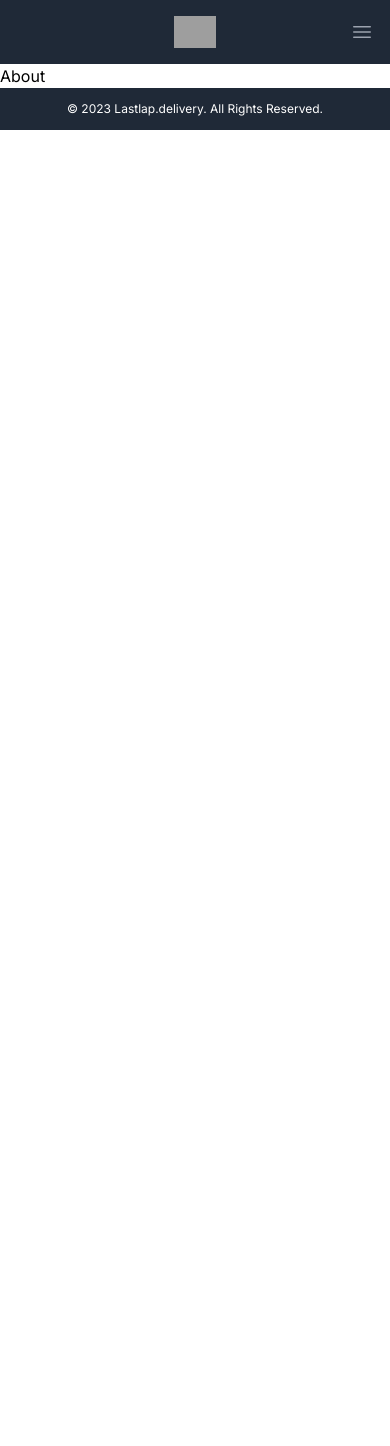
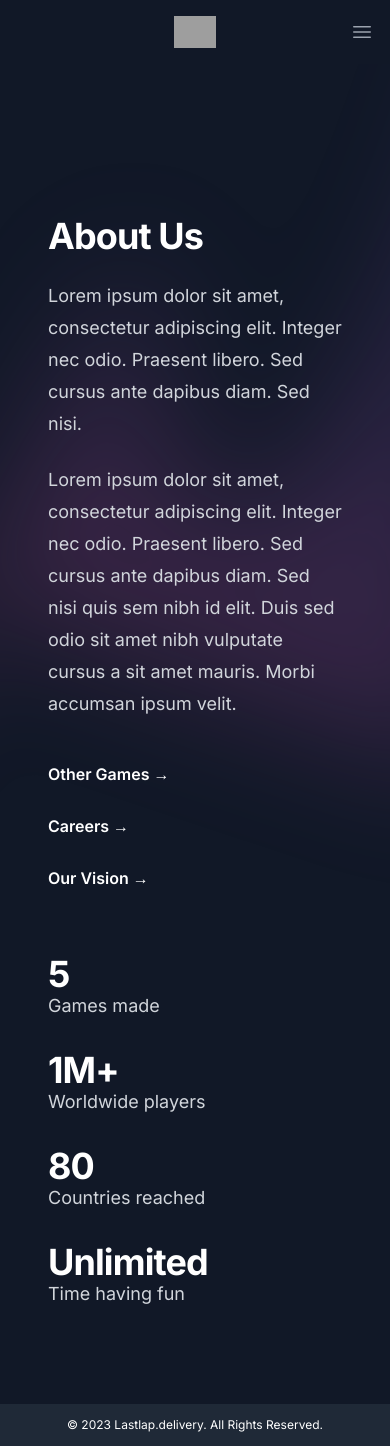
Before and after one commit to ViktorsLV/concentration, a Next.js app: page /about in a window 390 px wide. Before the commit the page ends 844 px from the top, so only its background shows below. Built offline with nearby package versions, Linux system fonts and the light colour scheme; grey boxes are pictures that could not be loaded.

Commit message:
created background gradient and primary color theme

```diff
--- a/src/app/about/page.js
+++ b/src/app/about/page.js
@@ -1,5 +1,47 @@
+const links = [
+  { name: 'Other Games', href: '#' },
+  { name: 'Careers', href: '#' },
+  { name: 'Our Vision', href: '#' }
+];
+const stats = [
+  { name: 'Games made', value: '5' },
+  { name: 'Worldwide players', value: '1M+' },
+  { name: 'Countries reached', value: '80' },
+  { name: 'Time having fun', value: 'Unlimited' }
+];
+
 const About = () => {
-  return <div>About</div>;
+  return (
+    <div className="px-6 mx-auto max-w-7xl lg:px-8">
+      <div className="max-w-2xl mx-auto lg:mx-0">
+        <h2 className="text-4xl font-bold tracking-tight text-white sm:text-6xl">About Us</h2>
+        <p className="mt-6 text-lg leading-8 text-gray-300">
+          Lorem ipsum dolor sit amet, consectetur adipiscing elit. Integer nec odio. Praesent libero. Sed cursus ante dapibus diam. Sed nisi.
+        </p>
+        <p className="mt-6 text-lg leading-8 text-gray-300">
+          Lorem ipsum dolor sit amet, consectetur adipiscing elit. Integer nec odio. Praesent libero. Sed cursus ante dapibus diam. Sed nisi quis sem nibh id
+          elit. Duis sed odio sit amet nibh vulputate cursus a sit amet mauris. Morbi accumsan ipsum velit.
+        </p>
+      </div>
+      <div className="max-w-2xl mx-auto mt-10 lg:mx-0 lg:max-w-none">
+        <div className="grid grid-cols-1 text-base font-semibold leading-7 text-white duration-300 hover:opacity-90 gap-x-8 gap-y-6 sm:grid-cols-2 md:flex lg:gap-x-10">
+          {links.map((link) => (
+            <a key={link.name} href={link.href}>
+              {link.name} <span aria-hidden="true">&rarr;</span>
+            </a>
+          ))}
+        </div>
+        <dl className="grid grid-cols-1 gap-8 mt-16 sm:mt-20 sm:grid-cols-2 lg:grid-cols-4">
+          {stats.map((stat) => (
+            <div key={stat.name} className="flex flex-col-reverse">
+              <dt className="text-lg leading-7 text-gray-300">{stat.name}</dt>
+              <dd className="text-4xl font-bold leading-9 tracking-tight text-white">{stat.value}</dd>
+            </div>
+          ))}
+        </dl>
+      </div>
+    </div>
+  );
 };
 
 export default About;
--- /dev/null
+++ b/src/app/components/BackgroundDark.jsx
@@ -0,0 +1,28 @@
+const BackgroundDark = () => {
+  return (
+    <>
+      <div className="hidden sm:absolute sm:-top-10 sm:right-1/2 sm:-z-10 sm:mr-10 sm:block sm:transform-gpu sm:blur-3xl" aria-hidden="true">
+        <div
+          className="aspect-[1097/845] w-[68.5625rem] bg-gradient-to-tr from-[#ff4694] to-[#776fff] opacity-20"
+          style={{
+            clipPath:
+              'polygon(74.1% 44.1%, 100% 61.6%, 97.5% 26.9%, 85.5% 0.1%, 80.7% 2%, 72.5% 32.5%, 60.2% 62.4%, 52.4% 68.1%, 47.5% 58.3%, 45.2% 34.5%, 27.5% 76.7%, 0.1% 64.9%, 17.9% 100%, 27.6% 76.8%, 76.1% 97.7%, 74.1% 44.1%)'
+          }}
+        />
+      </div>
+      <div
+        className="absolute -top-52 left-1/2 -z-10 -translate-x-1/2 transform-gpu blur-3xl sm:top-[-28rem] sm:ml-16 sm:translate-x-0 sm:transform-gpu"
+        aria-hidden="true">
+        <div
+          className="aspect-[1097/845] w-[68.5625rem] bg-gradient-to-tr from-[#ff4694] to-[#776fff] opacity-20"
+          style={{
+            clipPath:
+              'polygon(74.1% 44.1%, 100% 61.6%, 97.5% 26.9%, 85.5% 0.1%, 80.7% 2%, 72.5% 32.5%, 60.2% 62.4%, 52.4% 68.1%, 47.5% 58.3%, 45.2% 34.5%, 27.5% 76.7%, 0.1% 64.9%, 17.9% 100%, 27.6% 76.8%, 76.1% 97.7%, 74.1% 44.1%)'
+          }}
+        />
+      </div>
+    </>
+  );
+};
+
+export default BackgroundDark;
--- a/src/app/components/Navbar.jsx
+++ b/src/app/components/Navbar.jsx
@@ -12,13 +12,13 @@ const pages = [
   { name: 'Instructions', href: '/instructions' }
 ];
 
-const activeLink = 'bg-gray-900 text-white w-fit';
+const activeLink = 'bg-gray-700 text-white w-fit';
 
 const Navbar = () => {
   const pathname = usePathname();
 
   return (
-    <Disclosure as="nav" className="bg-gray-800">
+    <Disclosure as="nav" className="z-50 bg-primary">
       {({ open }) => (
         <>
           <div className="px-2 mx-auto max-w-7xl sm:px-6 lg:px-8">
--- a/src/app/layout.js
+++ b/src/app/layout.js
@@ -1,6 +1,7 @@
 import './globals.css';
 import { Inter } from 'next/font/google';
 
+import BackgroundDark from './components/BackgroundDark';
 import Footer from './components/Footer';
 import Navbar from './components/Navbar';
 
@@ -16,7 +17,12 @@ export default function RootLayout({ children }) {
     <html lang="en">
       <body className={inter.className}>
         <Navbar />
-        {children}
+        <main className="relative h-screen py-24 overflow-y-scroll bg-gray-900 min-h-max isolate sm:py-32">
+          <div className="relative px-6 isolate pt-14 lg:px-8">
+            <BackgroundDark />
+            {children}
+          </div>
+        </main>
         <Footer />
       </body>
     </html>
--- a/src/app/page.js
+++ b/src/app/page.js
@@ -1,9 +1,26 @@
-export default function Home() {
+import Link from 'next/link';
+
+const Home = () => {
   return (
-    <main className="flex flex-col items-center justify-between min-h-screen p-24">
-      <div className="flex flex-col items-center justify-center flex-1 w-full px-20 text-center">
-        <h1 className="text-6xl font-bold">Home</h1>
+    <div className="max-w-2xl mx-auto py-28 sm:py-40 ">
+      <div className="text-center">
+        <h1 className="text-4xl font-bold tracking-tight text-white sm:text-6xl">Data to enrich your online business</h1>
+        <p className="mt-6 text-lg leading-8 text-white">
+          Anim aute id magna aliqua ad ad non deserunt sunt. Qui irure qui lorem cupidatat commodo. Elit sunt amet fugiat veniam occaecat fugiat aliqua.
+        </p>
+        <div className="flex flex-col items-center justify-center mt-10 sm:flex-row gap-y-6 sm:gap-y-0 gap-x-6">
+          <Link
+            href="/game"
+            className="rounded-full bg-indigo-600 w-2/5 sm:w-fit px-5 sm:px-10 py-2.5 text-sm font-semibold text-white shadow-sm hover:bg-indigo-500 focus-visible:outline focus-visible:outline-2 focus-visible:outline-offset-2 focus-visible:outline-indigo-600">
+            PLAY
+          </Link>
+          <Link href="/about" className="text-sm font-semibold leading-6 text-white hover:underline">
+            How to play <span aria-hidden="true">→</span>
+          </Link>
+        </div>
       </div>
-    </main>
+    </div>
   );
-}
+};
+
+export default Home;
--- a/tailwind.config.js
+++ b/tailwind.config.js
@@ -1,18 +1,16 @@
 /** @type {import('tailwindcss').Config} */
 module.exports = {
-  content: [
-    './src/pages/**/*.{js,ts,jsx,tsx,mdx}',
-    './src/components/**/*.{js,ts,jsx,tsx,mdx}',
-    './src/app/**/*.{js,ts,jsx,tsx,mdx}',
-  ],
+  content: ['./src/pages/**/*.{js,ts,jsx,tsx,mdx}', './src/components/**/*.{js,ts,jsx,tsx,mdx}', './src/app/**/*.{js,ts,jsx,tsx,mdx}'],
   theme: {
     extend: {
       backgroundImage: {
         'gradient-radial': 'radial-gradient(var(--tw-gradient-stops))',
-        'gradient-conic':
-          'conic-gradient(from 180deg at 50% 50%, var(--tw-gradient-stops))',
+        'gradient-conic': 'conic-gradient(from 180deg at 50% 50%, var(--tw-gradient-stops))'
       },
-    },
+      colors: {
+        primary: '#111827'
+      }
+    }
   },
-  plugins: [],
-}
+  plugins: []
+};
```
